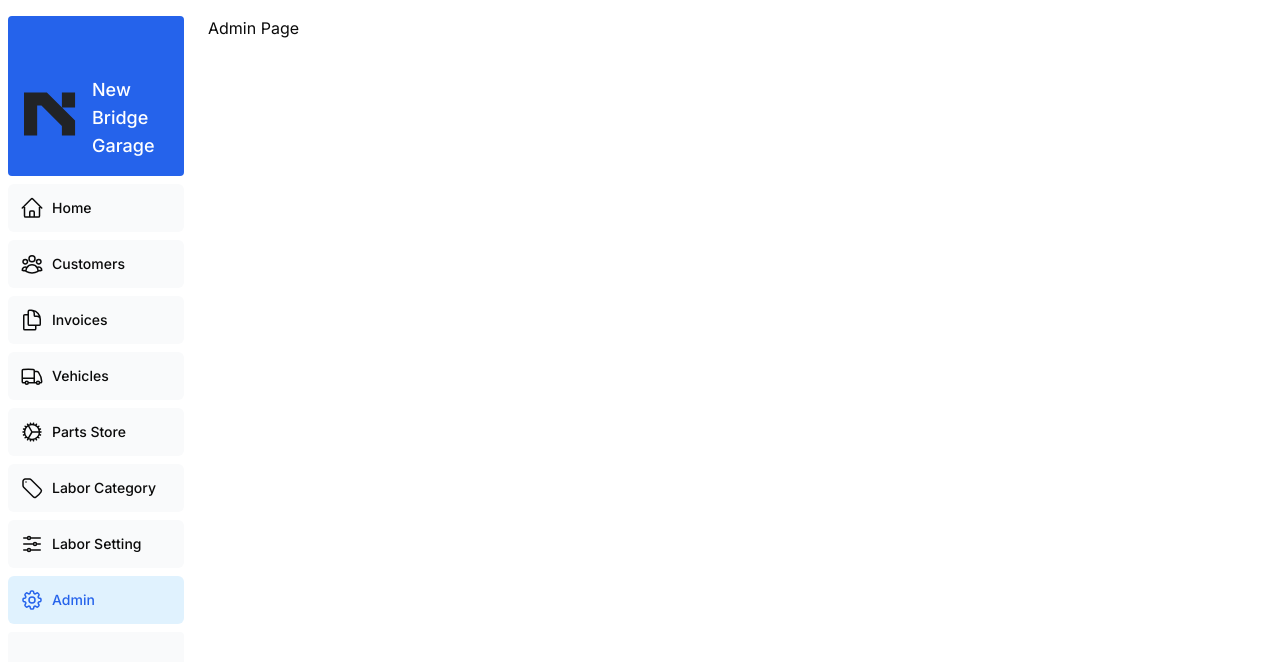
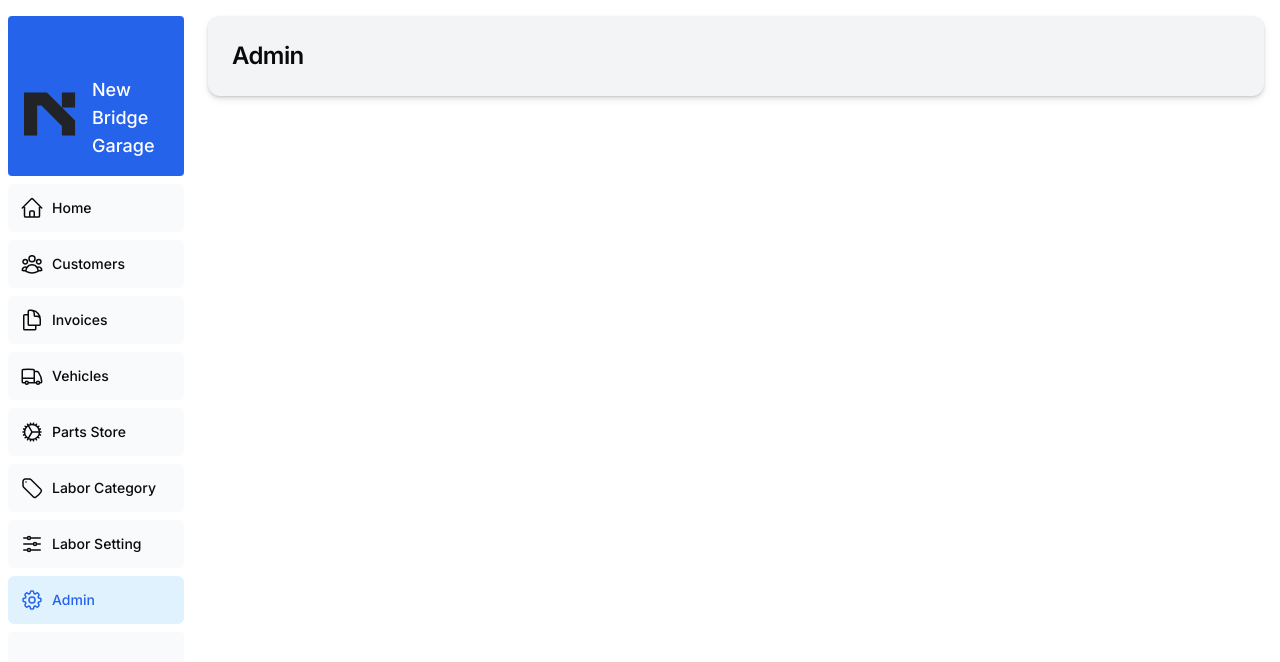
Before and after one commit to m2paulc/repairshop, a Next.js app: page /admin in a window 1280 px wide. Shown: the top 662 px of the page. Built offline with nearby package versions, Linux system fonts and the light colour scheme.

Commit message:
create card ui for admin page

```diff
--- a/src/app/(dashboard)/admin/page.tsx
+++ b/src/app/(dashboard)/admin/page.tsx
@@ -1,3 +1,13 @@
+import { Card, CardHeader, CardTitle } from "@/components/ui/card";
+
 export default function AdminPage() {
-  return <div>Admin Page</div>;
+  return (
+    <>
+      <Card className="w-full border-none bg-gray-100 drop-shadow-md">
+        <CardHeader>
+          <CardTitle className="text-2xl">Admin</CardTitle>
+        </CardHeader>
+      </Card>
+    </>
+  );
 }
```
